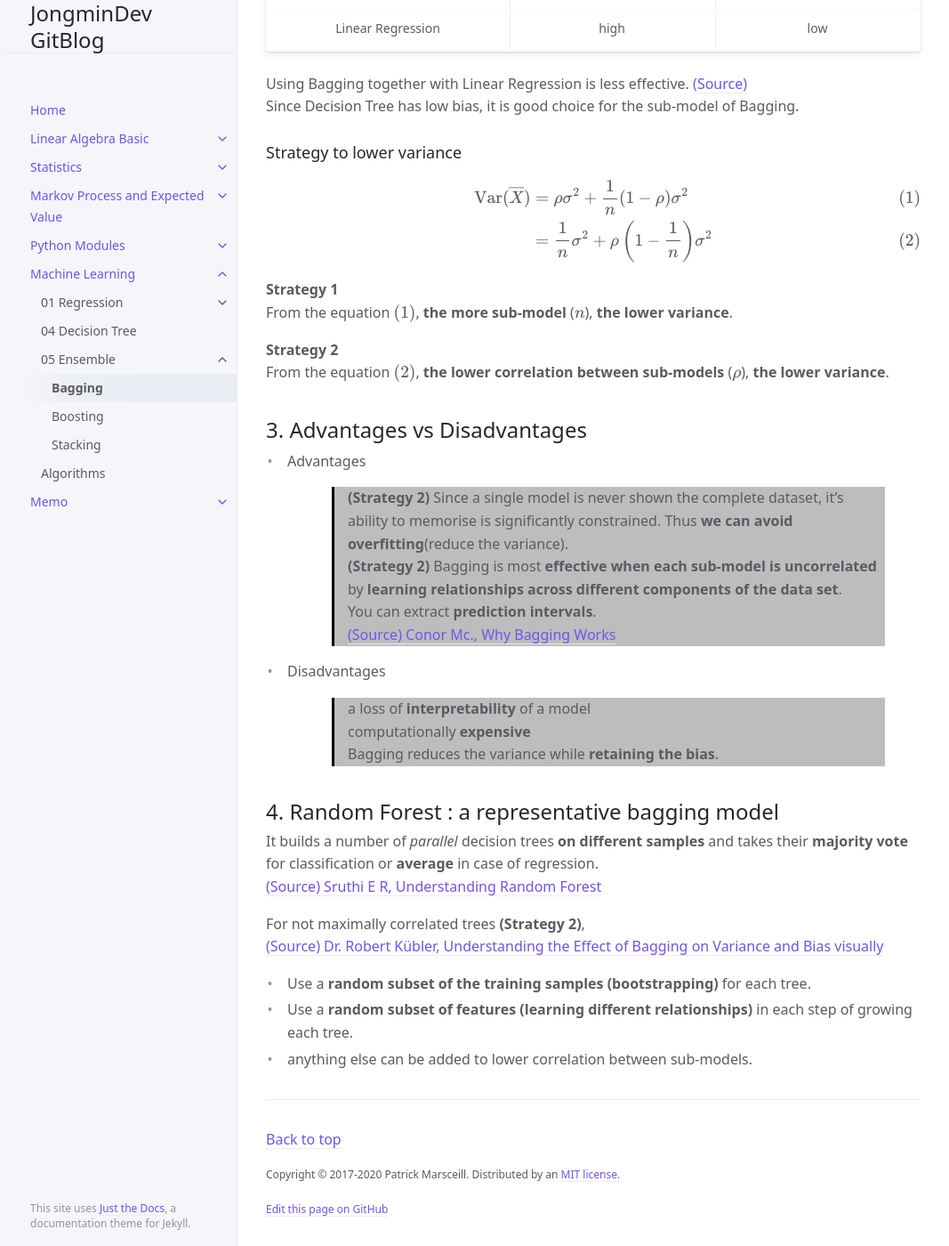
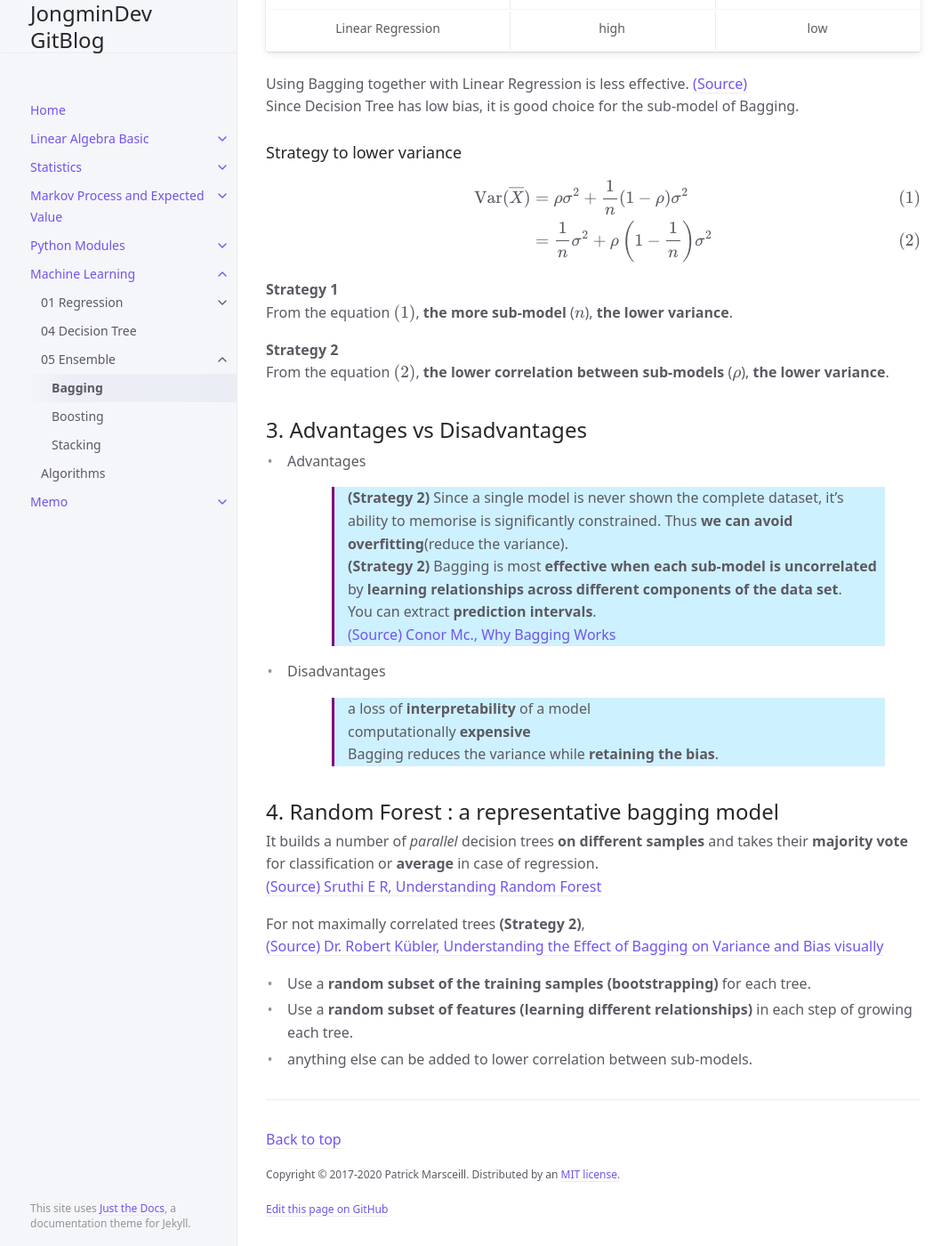
Before and after one commit to jongmindev/jongmindev.github.io, a Jekyll site: the page built from docs/MachineLearning/05_1Bagging.md, in a window 1280 px wide and 1400 px high, scrolled down 1793 px. Shown: the whole window at 89% size, without its empty margins (105-1172 px from the left). Built offline with Jekyll 4.4.1, drawn with Linux system fonts in a browser that asks for light colours.

Commit message:
change blockquote style (color) (3)

```diff
--- a/_sass/custom/custom.scss
+++ b/_sass/custom/custom.scss
@@ -3,6 +3,6 @@ blockquote {
     margin-bottom: 10px;
     margin-left: 50px;
     padding-left: 15px;
-    border-left: 3px solid black;
-    background-color: rgb(189, 189, 189);
+    border-left: 3px solid purple;
+    background-color: rgb(205, 241, 255);
 }
```
